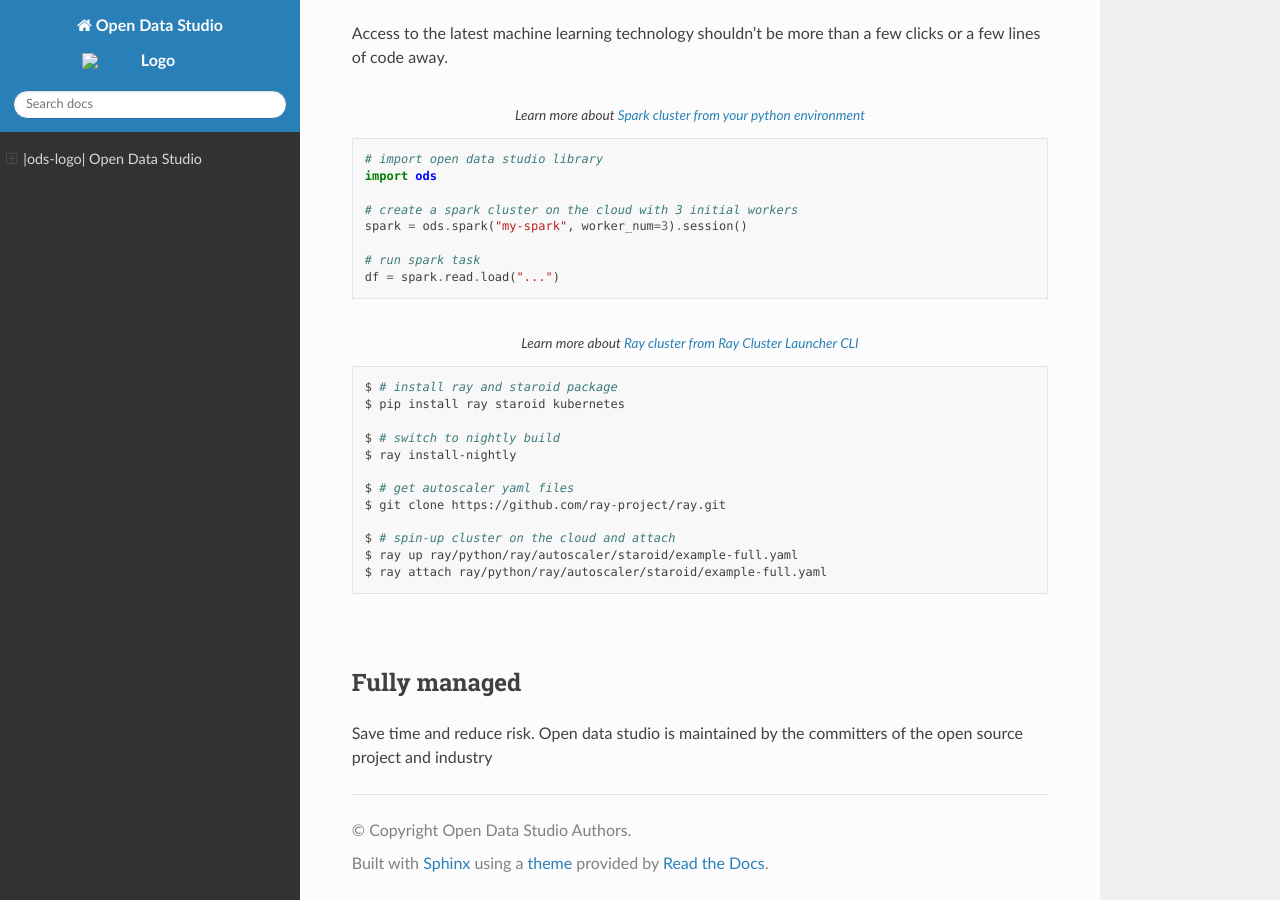
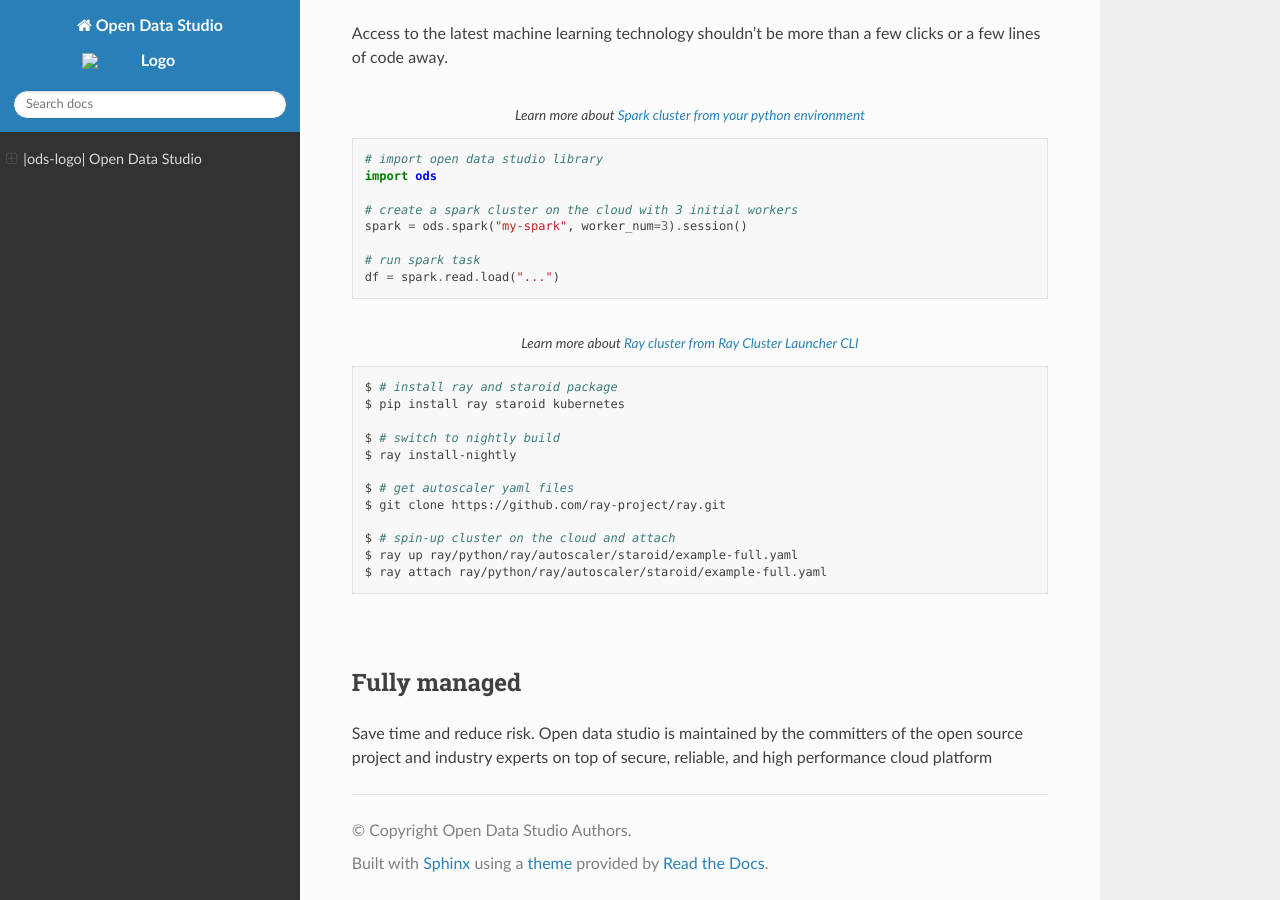
Before and after one commit to Forethoughts/forethoughts-datastudio, a Sphinx documentation site: the page built from docs/index.rst, in a window 1280 px wide and 900 px high, scrolled down 1940 px. Built offline with Sphinx 7.4.7 and the Read the Docs theme 2.0.0, drawn with Linux system fonts in a browser that asks for light colours.

Commit message:
Update vendoring

```diff
--- a/docs/index.rst
+++ b/docs/index.rst
@@ -114,4 +114,5 @@ Fully managed
 -------------
 
 Save time and reduce risk.
-Open data studio is maintained by the committers of the open source project and industry
+Open data studio is maintained by the committers of the open source project and industry experts
+on top of secure, reliable, and high performance cloud platform
```
